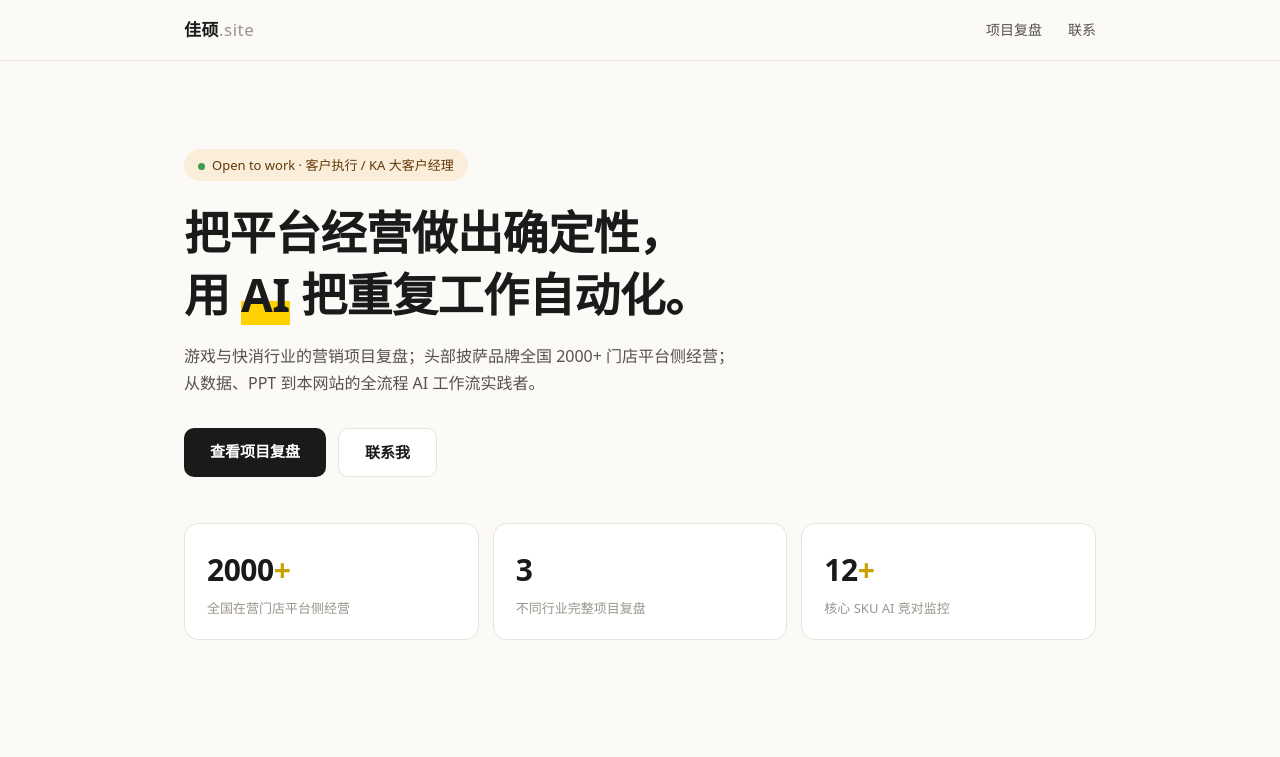
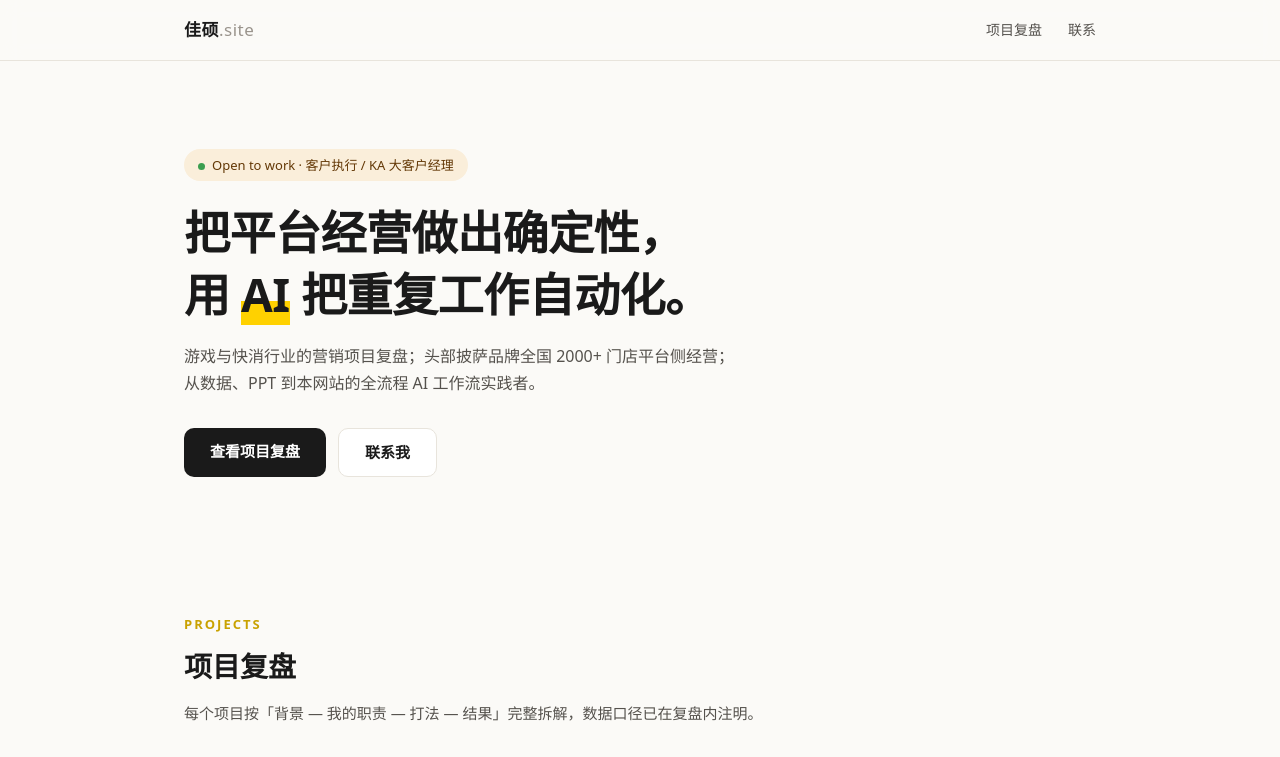
Before and after one commit to sunjiashuo-69/sunjiashuo-69.github.io, a plain HTML site: page index.html in a window 1280 px wide. Shown: the top 757 px of the page. Drawn offline with Linux system fonts and the light colour scheme.

Commit message:
update: 删除首屏数据卡板块（后续可能恢复）

```diff
--- a/index.html
+++ b/index.html
@@ -62,12 +62,6 @@
   .btn-dark:hover { box-shadow: 0 6px 18px rgba(0,0,0,.18); }
   .btn-ghost { border: 1px solid var(--line); color: var(--ink); background: var(--card); }
   .btn-ghost:hover { border-color: var(--ink-dim); }
-
-  .stats { display: grid; grid-template-columns: repeat(3, 1fr); gap: 14px; margin: 46px 0 0; }
-  .stat { background: var(--card); border: 1px solid var(--line); border-radius: var(--radius); padding: 20px 22px; }
-  .stat .num { font-size: 30px; font-weight: 700; letter-spacing: -0.5px; }
-  .stat .num b { color: #c9a200; }
-  .stat .lbl { font-size: 13px; color: var(--ink-dim); margin-top: 2px; }
 
   section { padding: 72px 0; }
   .sec-tag { font-size: 13px; font-weight: 600; color: #c9a200; letter-spacing: 2px; margin-bottom: 8px; }
@@ -135,7 +129,7 @@
   @media (max-width: 760px) {
     .nav-links { display: none; }
     .hero { padding: 56px 0 44px; }
-    .stats, .projects, .ai-grid { grid-template-columns: 1fr; }
+    .projects, .ai-grid { grid-template-columns: 1fr; }
     section { padding: 52px 0; }
     .ai-band { padding: 32px 24px; }
   }
@@ -161,11 +155,6 @@
     <div class="btn-row">
       <a class="btn btn-dark" href="#projects">查看项目复盘</a>
       <a class="btn btn-ghost" href="#contact">联系我</a>
-    </div>
-    <div class="stats">
-      <div class="stat"><div class="num">2000<b>+</b></div><div class="lbl">全国在营门店平台侧经营</div></div>
-      <div class="stat"><div class="num">3</div><div class="lbl">不同行业完整项目复盘</div></div>
-      <div class="stat"><div class="num">12<b>+</b></div><div class="lbl">核心 SKU AI 竞对监控</div></div>
     </div>
   </div>
 </header>
```
